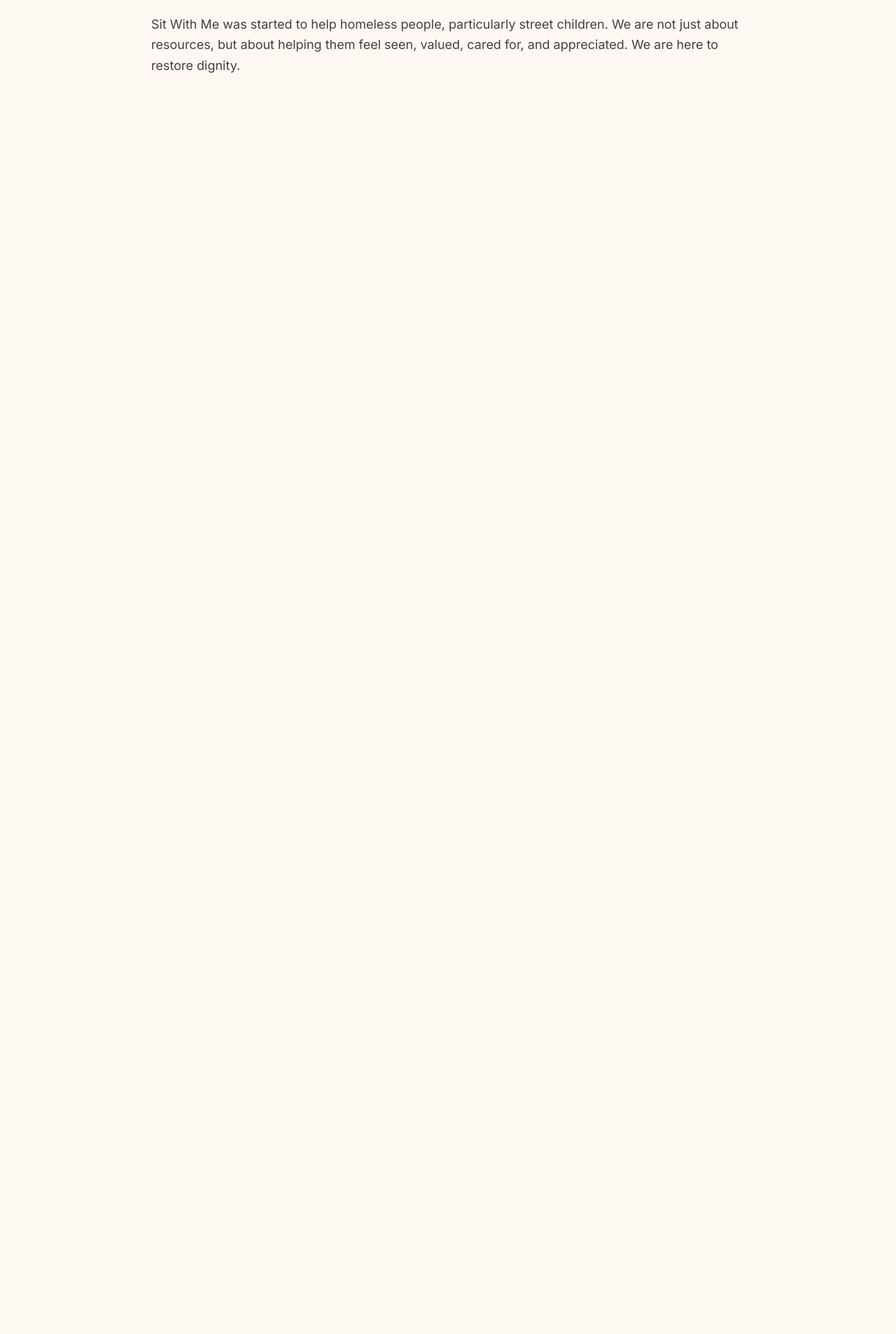
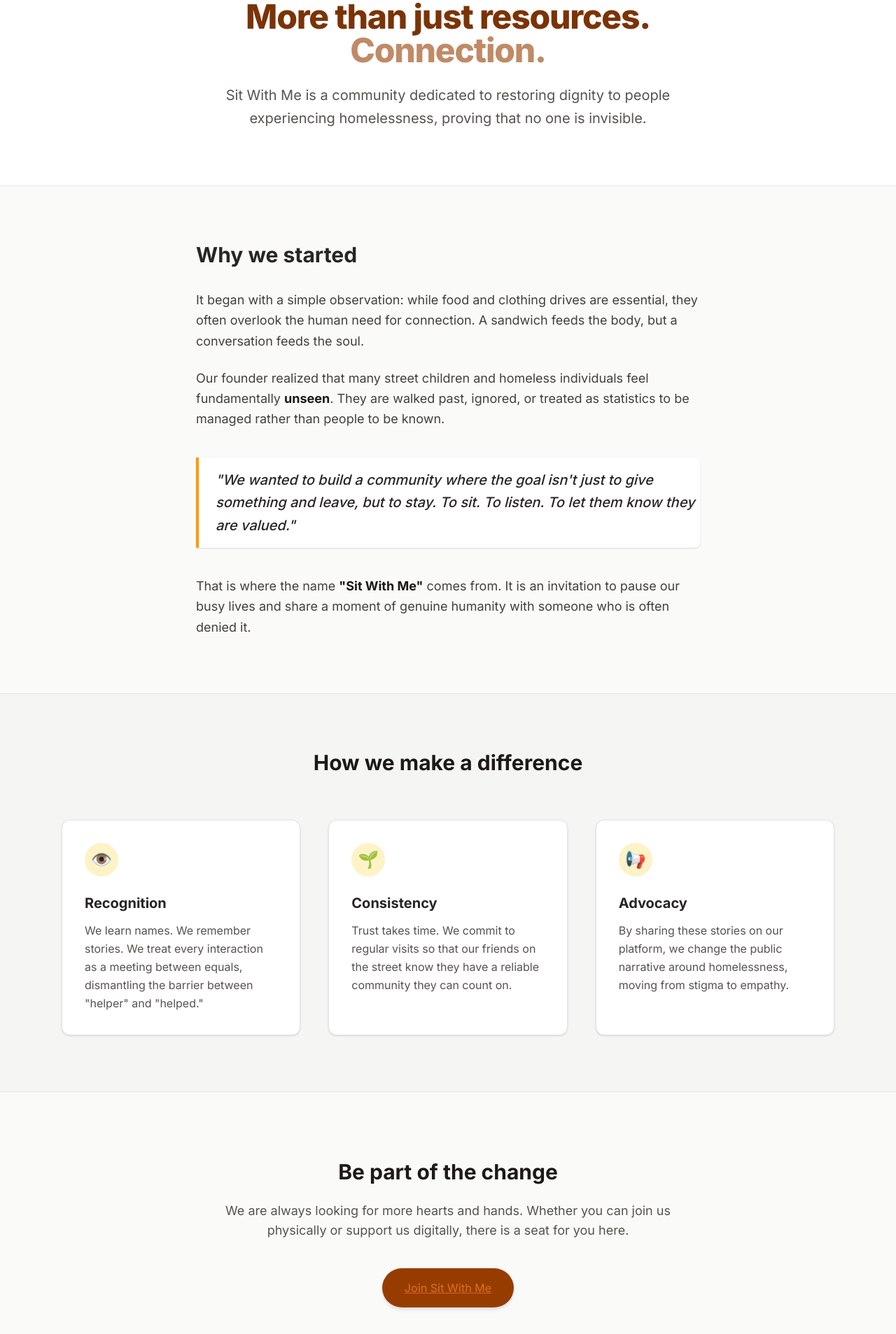
Before and after one commit to Karanei-Kimutai/sit-with-me, a Next.js app: page /about in a window 1280 px wide. Shown: the part 153-2060 px from the top of the page at 70% size. Before the commit the page ends 800 px from the top, so only its background shows below. Built offline with nearby package versions, Linux system fonts and the light colour scheme; no server answers.

Commit message:
updated the about page

```diff
--- a/app/about/page.tsx
+++ b/app/about/page.tsx
@@ -1,14 +1,114 @@
+import Link from 'next/link';
+
 export default function AboutPage() {
   return (
-    <main className="max-w-4xl mx-auto px-6 py-12">
-      <h1 className="text-3xl font-bold text-amber-900 mb-4">
-        Our Mission
-      </h1>
-      <p className="text-lg text-stone-700 leading-relaxed">
-        Sit With Me was started to help homeless people, particularly street children.
-        We are not just about resources, but about helping them feel seen, valued,
-        cared for, and appreciated. We are here to restore dignity.
-      </p>
+    <main className="min-h-screen bg-stone-50">
+
+      {/* 1. HERO SECTION */}
+      <section className="bg-white border-b border-stone-200">
+        <div className="max-w-4xl mx-auto px-6 py-20 text-center">
+          <h1 className="text-4xl md:text-5xl font-extrabold text-amber-900 mb-6 tracking-tight">
+            More than just resources. <br />
+            <span className="text-amber-800/60">Connection.</span>
+          </h1>
+          <p className="text-xl text-stone-600 leading-relaxed max-w-2xl mx-auto">
+            Sit With Me is a community dedicated to restoring dignity to people experiencing homelessness,
+            proving that no one is invisible.
+          </p>
+        </div>
+      </section>
+
+      {/* 2. THE ORIGIN STORY - Fixed Visibility */}
+      <section className="max-w-3xl mx-auto px-6 py-20">
+        <div className="mx-auto">
+          <h2 className="text-3xl font-bold text-stone-800 mb-8">Why we started</h2>
+
+          <p className="text-lg text-stone-700 mb-6 leading-relaxed">
+            It began with a simple observation: while food and clothing drives are essential,
+            they often overlook the human need for connection. A sandwich feeds the body,
+            but a conversation feeds the soul.
+          </p>
+
+          <p className="text-lg text-stone-700 mb-8 leading-relaxed">
+            Our founder realized that many street children and homeless individuals feel
+            fundamentally <strong className="font-bold text-stone-900">unseen</strong>. They are walked past, ignored, or treated
+            as statistics to be managed rather than people to be known.
+          </p>
+
+          <blockquote className="border-l-4 border-amber-500 pl-6 py-4 my-10 bg-white shadow-sm rounded-r-lg">
+            <p className="text-xl italic text-stone-800 font-medium leading-relaxed">
+              "We wanted to build a community where the goal isn't just to give something and leave,
+              but to stay. To sit. To listen. To let them know they are valued."
+            </p>
+          </blockquote>
+
+          <p className="text-lg text-stone-700 leading-relaxed">
+            That is where the name <strong className="font-bold text-stone-900">"Sit With Me"</strong> comes from. It is an invitation
+            to pause our busy lives and share a moment of genuine humanity with someone who
+            is often denied it.
+          </p>
+        </div>
+      </section>
+
+      {/* 3. OUR CORE VALUES */}
+      <section className="bg-stone-100 border-y border-stone-200 py-20">
+        <div className="max-w-6xl mx-auto px-6">
+          <div className="text-center mb-16">
+            <h2 className="text-3xl font-bold text-stone-900">How we make a difference</h2>
+          </div>
+
+          <div className="grid md:grid-cols-3 gap-10">
+            {/* Value 1 */}
+            <div className="bg-white p-8 rounded-xl shadow-sm border border-stone-200">
+              <div className="w-12 h-12 bg-amber-100 rounded-full flex items-center justify-center text-2xl mb-6 text-amber-800">
+                👁️
+              </div>
+              <h3 className="text-xl font-bold text-stone-800 mb-3">Recognition</h3>
+              <p className="text-stone-600 leading-relaxed">
+                We learn names. We remember stories. We treat every interaction as a meeting between equals, dismantling the barrier between "helper" and "helped."
+              </p>
+            </div>
+
+            {/* Value 2 */}
+            <div className="bg-white p-8 rounded-xl shadow-sm border border-stone-200">
+              <div className="w-12 h-12 bg-amber-100 rounded-full flex items-center justify-center text-2xl mb-6 text-amber-800">
+                🌱
+              </div>
+              <h3 className="text-xl font-bold text-stone-800 mb-3">Consistency</h3>
+              <p className="text-stone-600 leading-relaxed">
+                Trust takes time. We commit to regular visits so that our friends on the street know they have a reliable community they can count on.
+              </p>
+            </div>
+
+            {/* Value 3 */}
+            <div className="bg-white p-8 rounded-xl shadow-sm border border-stone-200">
+              <div className="w-12 h-12 bg-amber-100 rounded-full flex items-center justify-center text-2xl mb-6 text-amber-800">
+                📢
+              </div>
+              <h3 className="text-xl font-bold text-stone-800 mb-3">Advocacy</h3>
+              <p className="text-stone-600 leading-relaxed">
+                By sharing these stories on our platform, we change the public narrative around homelessness, moving from stigma to empathy.
+              </p>
+            </div>
+          </div>
+        </div>
+      </section>
+
+      {/* 4. CALL TO ACTION */}
+      <section className="py-24 text-center px-6">
+        <h2 className="text-3xl font-bold text-stone-900 mb-6">Be part of the change</h2>
+        <p className="text-lg text-stone-600 max-w-2xl mx-auto mb-10">
+          We are always looking for more hearts and hands. Whether you can join us physically
+          or support us digitally, there is a seat for you here.
+        </p>
+        <Link
+          href="/register"
+          className="bg-amber-800 text-white px-8 py-4 rounded-full font-medium hover:bg-amber-900 transition-all shadow-md hover:shadow-lg inline-block"
+        >
+          Join Sit With Me
+        </Link>
+      </section>
+
     </main>
   );
 }
```
